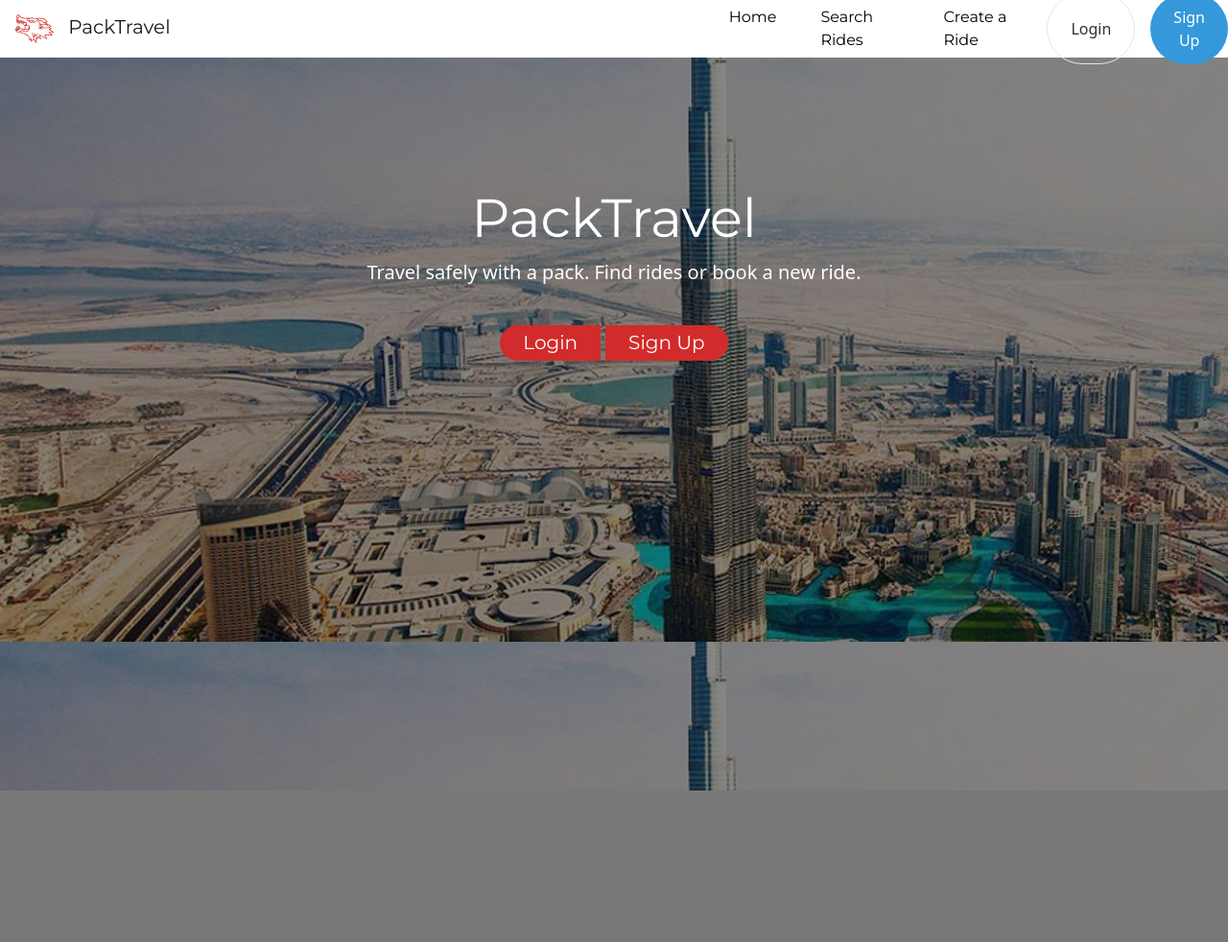
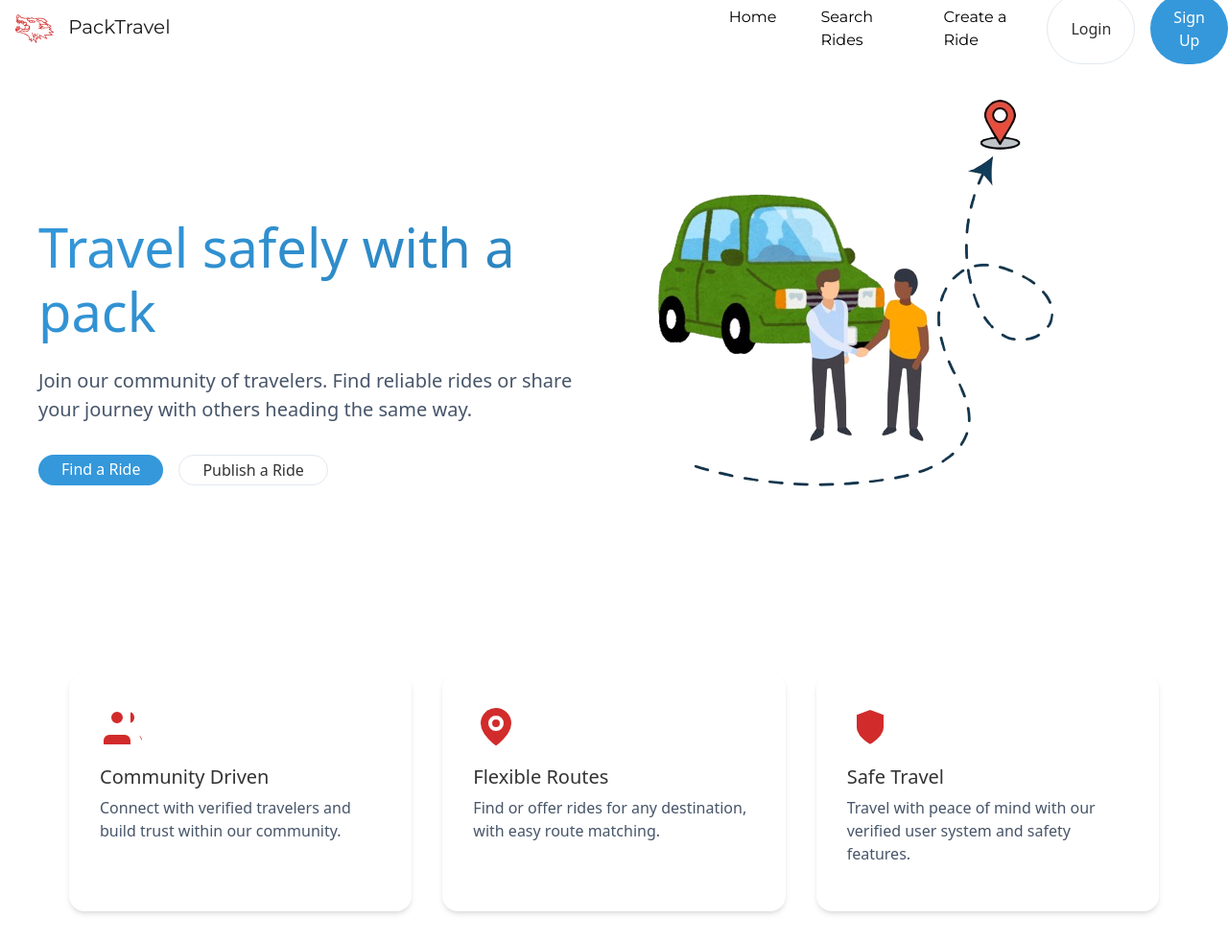
Before and after one commit to brianhhuynh38/PackTravel, a Django app: page / in a window 1280 px wide. Shown: the whole page at 96% size. Before the commit the page ends 824 px from the top, so only its background shows below. Run offline with Django 4.2, Linux system fonts and the light colour scheme.

Commit message:
Homepage Updated with new UI

```diff
--- a/templates/home/home.html
+++ b/templates/home/home.html
@@ -1,31 +1,42 @@
 <!doctype html> {% load static %}
 <html lang="en">
+
 <head>
   <meta charset="utf-8">
   <meta name="viewport" content="width=device-width, initial-scale=1">
   <title>PackTravel - Home</title>
   <link href='https://fonts.googleapis.com/css?family=Montserrat' rel='stylesheet'>
-    <link href="https://cdn.jsdelivr.net/npm/bootstrap@5.2.2/dist/css/bootstrap.min.css" rel="stylesheet" integrity="sha384-Zenh87qX5JnK2Jl0vWa8Ck2rdkQ2Bzep5IDxbcnCeuOxjzrPF/et3URy9Bv1WTRi" crossorigin="anonymous">
+  <link href="https://cdn.jsdelivr.net/npm/bootstrap@5.2.2/dist/css/bootstrap.min.css" rel="stylesheet"
+    integrity="sha384-Zenh87qX5JnK2Jl0vWa8Ck2rdkQ2Bzep5IDxbcnCeuOxjzrPF/et3URy9Bv1WTRi" crossorigin="anonymous">
 </head>
 <script>
   <link rel="stylesheet" type="text/css" href="//fonts.googleapis.com/css?family=Playfair+Display" />
-     function onMissingLogin(){
+  function onMissingLogin() {
 
     alert("Please login to create a ride!");
   };
 
 </script>
 <style>
+  :root {
+    --primary: #0ea5e9;
+    --primary-dark: #0284c7;
+    --secondary: #38bdf8;
+    --light: #f0f9ff;
+    --text: #0f172a;
+  }
+
+  .body {
+    background: white;
+  }
+
   .apply-font {
     font-family: Montserrat;
   }
-    .btn-dark{
-        background-color:  #D22B2B;
-        color: white;
-        border-color: #D22B2B;
-    }
-    .jumbo-pic{
-        background-image: url("static/travel.jpeg");
+
+
+  .jumbo-pic {
+    background-color: white;
   }
 
   .full-height-div {
@@ -34,33 +45,183 @@
     height: 100%;
     left: 0;
   }
+
+  .btn {
+    padding: 0.75rem 1.5rem;
+    border-radius: 9999px;
+    border: none;
+    font-weight: 600;
+    cursor: pointer;
+    transition: all 0.3s ease;
+  }
+
+  .btn-ghost {
+    background: transparent;
+    color: var(--text);
+    border: 2px solid #e2e8f0;
+  }
+
+  .btn-ghost:hover {
+    border-color: var(--primary);
+    color: var(--primary);
+  }
+
+  .btn-primary {
+    background: var(--primary);
+    color: white;
+  }
+
+  .btn-primary:hover {
+    background: var(--primary-dark);
+  }
+
+  .hero {
+    max-width: 1200px;
+    margin: 1rem auto 1rem auto;
+    /* Top 2rem, Bottom 1rem */
+    padding: 4rem 0 0 0;
+    display: flex;
+    align-items: center;
+    gap: 4rem;
+  }
+
+  .hero-content {
+    flex: 1;
+  }
+
+  .hero-title {
+    font-size: 3.5rem;
+    margin-bottom: 1.5rem;
+    line-height: 1.2;
+    background: linear-gradient(135deg, var(--primary), var(--primary-dark));
+    -webkit-background-clip: text;
+    -webkit-text-fill-color: transparent;
+  }
+
+  .hero-description {
+    font-size: 1.25rem;
+    margin-bottom: 2rem;
+    color: #475569;
+  }
+
+  .hero-buttons {
+    display: flex;
+    gap: 1rem;
+  }
+
+  .hero-illustration {
+    flex: 1;
+    max-width: 600px;
+  }
+
+  .features {
+    max-width: 1200px;
+    margin: 4rem auto;
+    padding: 2rem;
+    display: grid;
+    grid-template-columns: repeat(auto-fit, minmax(300px, 1fr));
+    gap: 2rem;
+  }
+
+
+  .feature-card {
+    background: white;
+    padding: 2rem;
+    border-radius: 1rem;
+    transition: transform 0.3s ease;
+    box-shadow: 0 4px 6px -1px rgb(0 0 0 / 0.1), 0 2px 4px -2px rgb(0 0 0 / 0.1);
+  }
+
+  .feature-card:hover {
+    transform: translateY(-5px);
+  }
+
+  .feature-icon {
+    width: 48px;
+    height: 48px;
+    margin-bottom: 1rem;
+    color: var(--primary);
+  }
+
+  .feature-title {
+    font-size: 1.25rem;
+    margin-bottom: 0.5rem;
+    color: var(--text);
+  }
+
+  .feature-card p {
+    color: #475569;
+    stroke: white;
+  }
 </style>
 {% if request.session.alert %}
-<body onload="onMissingLogin()"  style="background-color: #3A3B3C;">
+
+<body onload="onMissingLogin()" style="background-color: #ffffff;">
   {% else %}
-    <body  style="background-color: #3A3B3C;">
+
+  <body style="background-color: #ffffff;">
 
     {% endif %}
     {% include 'nav.html' %}
     <div class="container-fluid jumbo-pic full-height-div">
-        <div class="jumbotron jumbotron-fluid  text-center" style="padding:150px;">
-            <div class="container">
-              <h1 class="display-4 apply-font" style="color: white;">PackTravel</h1>
-              <p class="lead" style="color: white;">Travel safely with a pack. Find rides or book a new ride.</p>
-              <br>
-              <div class="btn-group btn-group-lg" role="group">
-                {% if  not request.session.username  %}
-                <a type="button" class="btn btn-dark apply-font" href="/login/">Login</a>
-                <a type="button" class="btn btn-dark apply-font" style="margin-left: 5px;" href="/register/">Sign Up</a>
-                {% else %}
-                <a type="button" class="btn btn-dark apply-font" href="/search/">Search for Rides</a>
-                <a type="button" class="btn btn-dark apply-font" style="margin-left: 5px;" href="/publish/">Publish a New Ride</a>
-                {% endif %}
+
+
+      <main class="hero">
+        <div class="hero-content">
+          <h1 class="hero-title">Travel safely with a pack</h1>
+          <p class="hero-description">
+            Join our community of travelers. Find reliable rides or share your journey with others heading
+            the same
+            way.
+          </p>
+          <div class="hero-buttons">
+            <a type="button" class="btn btn-primary" href="/search/">Find a Ride</a>
+            <a type="button" class="btn btn-ghost" href="/publish/">Publish a Ride</a>
+
           </div>
         </div>
+        <div class="hero-illustration">
+          <!-- Insert the SVG code from the first artifact here -->
+          <img src="{% static 'illustration.png' %}" alt="Uber Image" class="img-fluid" />
+
+
         </div>
+      </main>
+
+      <section class="features">
+        <div class="feature-card">
+          <svg class="feature-icon" viewBox="0 0 24 24" fill="#0ea5e9" stroke="white" stroke-width="2">
+            <path d="M17 21v-2a4 4 0 0 0-4-4H5a4 4 0 0 0-4 4v2"></path>
+            <circle cx="9" cy="7" r="4"></circle>
+            <path d="M23 21v-2a4 4 0 0 0-3-3.87"></path>
+            <path d="M16 3.13a4 4 0 0 1 0 7.75"></path>
+          </svg>
+          <h3 class="feature-title">Community Driven</h3>
+          <p>Connect with verified travelers and build trust within our community.</p>
         </div>
 
-    <script src="https://cdn.jsdelivr.net/npm/bootstrap@5.2.2/dist/js/bootstrap.bundle.min.js" integrity="sha384-OERcA2EqjJCMA+/3y+gxIOqMEjwtxJY7qPCqsdltbNJuaOe923+mo//f6V8Qbsw3" crossorigin="anonymous"></script>
+        <div class="feature-card">
+          <svg class="feature-icon" viewBox="0 0 24 24" fill="#0ea5e9" stroke="white" stroke-width="2">
+            <path d="M21 10c0 7-9 13-9 13s-9-6-9-13a9 9 0 0 1 18 0z"></path>
+            <circle cx="12" cy="10" r="3"></circle>
+          </svg>
+          <h3 class="feature-title">Flexible Routes</h3>
+          <p>Find or offer rides for any destination, with easy route matching.</p>
+        </div>
+
+        <div class="feature-card">
+          <svg class="feature-icon" viewBox="0 0 24 24" fill="#0ea5e9" stroke="white" stroke-width="2">
+            <path d="M12 22s8-4 8-10V5l-8-3-8 3v7c0 6 8 10 8 10z"></path>
+          </svg>
+          <h3 class="feature-title">Safe Travel</h3>
+          <p>Travel with peace of mind with our verified user system and safety features.</p>
+        </div>
+      </section>
+    </div>
+
+    <script src="https://cdn.jsdelivr.net/npm/bootstrap@5.2.2/dist/js/bootstrap.bundle.min.js"
+      integrity="sha384-OERcA2EqjJCMA+/3y+gxIOqMEjwtxJY7qPCqsdltbNJuaOe923+mo//f6V8Qbsw3"
+      crossorigin="anonymous"></script>
   </body>
+
 </html>
```
Lines whose indentation alone changed are shown as unchanged.
